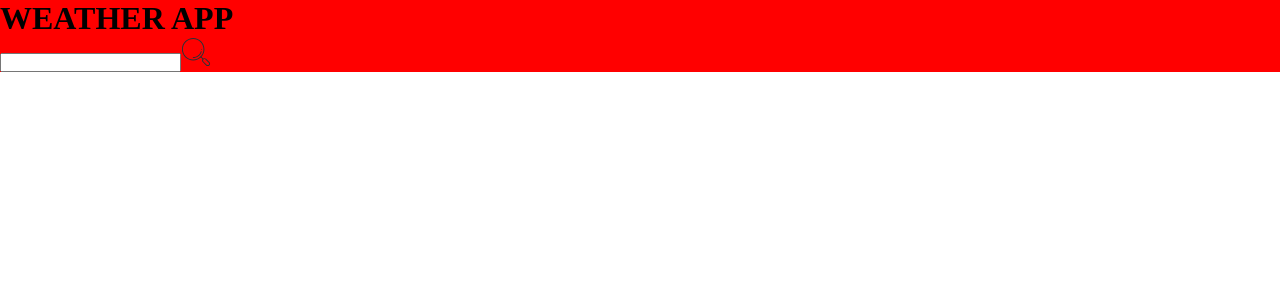
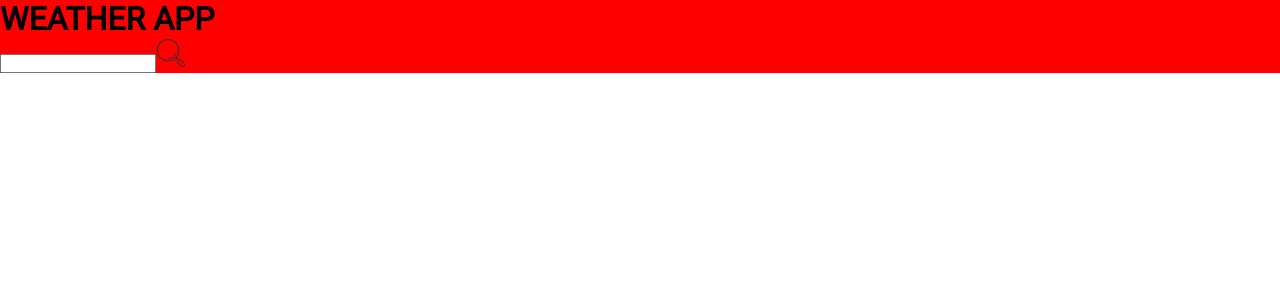
Before and after one commit to JakubZ97/weatherapp, a React (Create React App) app: page / in a window 1280 px wide. Shown: the top 300 px of the page. Built offline with nearby package versions, Linux system fonts and the light colour scheme.

Commit message:
changed font

```diff
--- a/public/index.html
+++ b/public/index.html
@@ -14,7 +14,9 @@
       manifest.json provides metadata used when your web app is installed on a
       user's mobile device or desktop. See https://developers.google.com/web/fundamentals/web-app-manifest/
     -->
-    <link rel="manifest" href="%PUBLIC_URL%/manifest.json" />
+    <link rel="preconnect" href="https://fonts.googleapis.com">
+    <link rel="preconnect" href="https://fonts.gstatic.com" crossorigin>
+    <link href="https://fonts.googleapis.com/css2?family=Roboto&display=swap" rel="stylesheet">
     <!--
       Notice the use of %PUBLIC_URL% in the tags above.
       It will be replaced with the URL of the `public` folder during the build.
--- a/src/sassStyles/globals/_reset.scss
+++ b/src/sassStyles/globals/_reset.scss
@@ -1,4 +1,5 @@
 * {
     margin: 0;
     padding: 0;
+    font-family: 'Roboto', sans-serif;
 }
```
